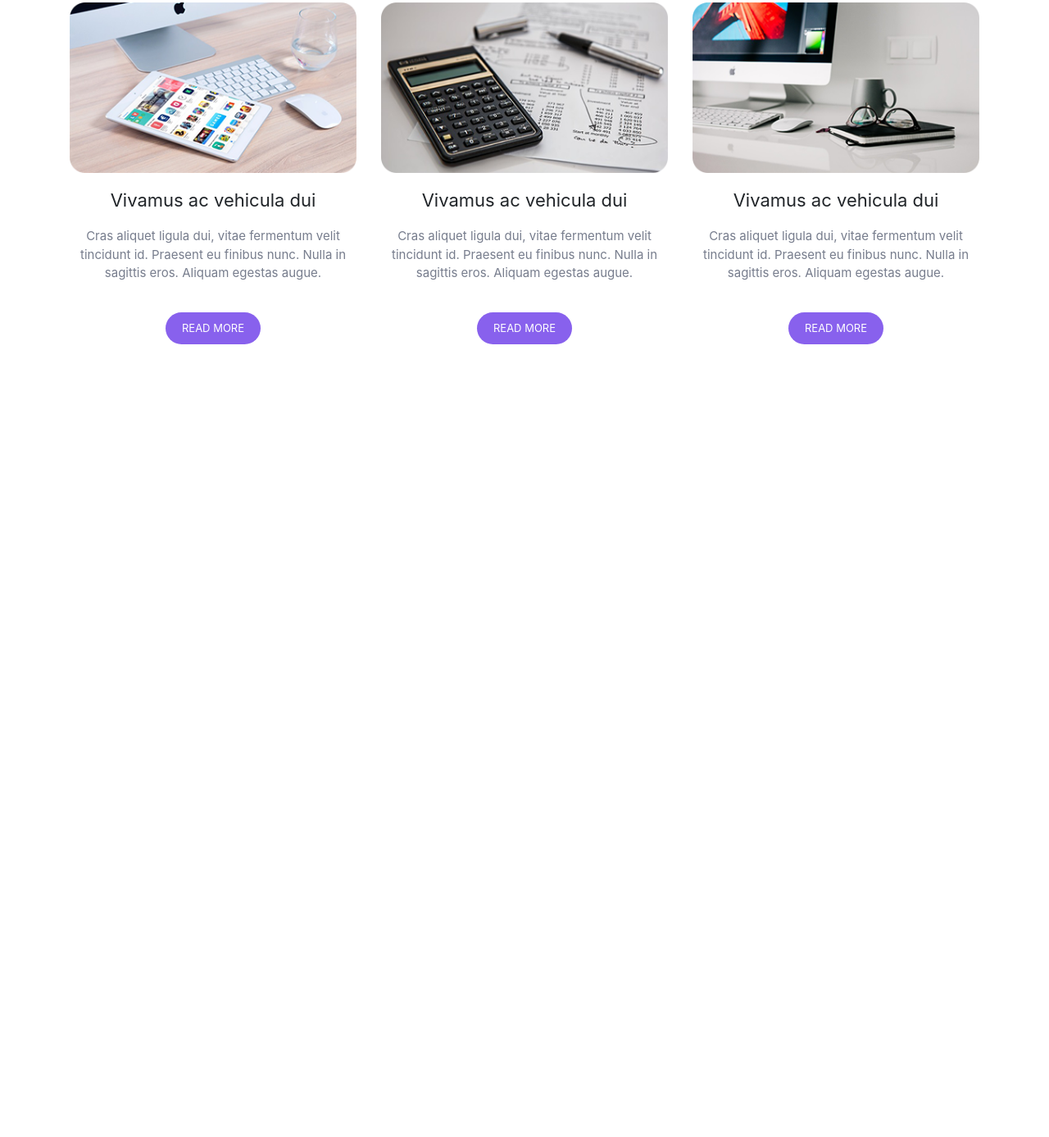
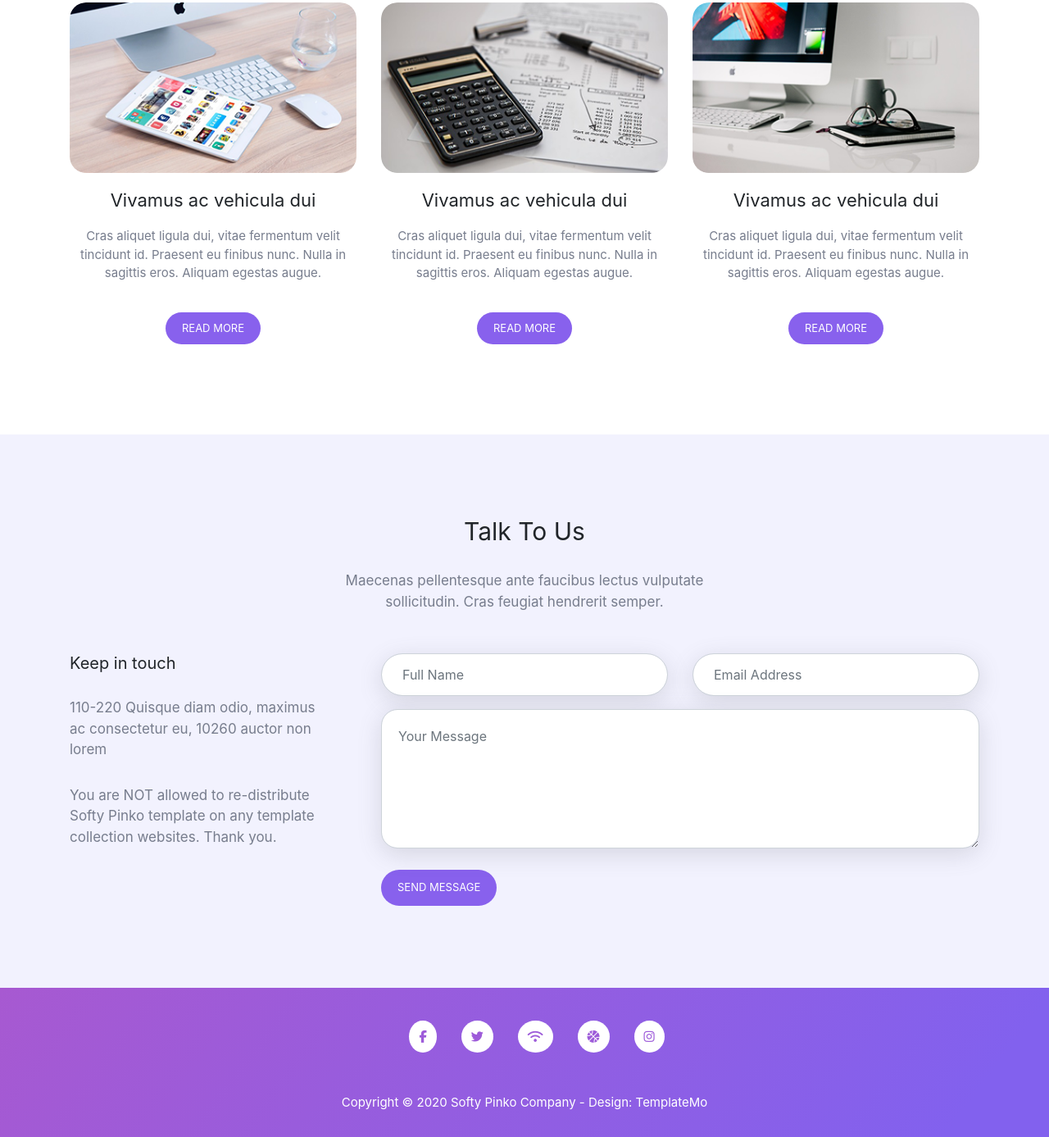
Before and after one commit to TrongTruong20082005/project2, a plain HTML site: page index.html in a window 1280 px wide. Shown: the part 4827-6214 px from the top of the page at 82% size. Before the commit the page ends 5307 px from the top, so only its background shows below. Drawn offline with nearby package versions, Linux system fonts and the light colour scheme; a small style sheet from the web is missing; a web font is replaced by a local one.

Commit message:
hoanthanh

```diff
--- a/asset/css/style.css
+++ b/asset/css/style.css
@@ -565,19 +565,19 @@ top:45%;
 margin: 0;
 margin-bottom: 50px;
 }
-blogentri .inner-box .inner-img {
+.blogentri .inner-box .inner-img {
   width: 100%;
-  aspect-ratio: 4/3;
-  overflow: hidden;
-  border-radius: 20px;
+
+
 }
 
 .blogentri .inner-box .inner-img img {
   width: 100%;
-  height: 100%;
+  height: 80%;
   object-fit: cover;
   object-position: center;
-  display: block;
+
+   border-radius: 20px;
 }
 
 .blogentri .inner-box {
@@ -618,7 +618,7 @@ display: inline-block;
   color: var(--color-two);
   cursor: pointer;
 }
-
+/* end blogentri */
 @media screen and (max-width:991.98px){
   .section-five .inner-box{
    margin-bottom: 20px;
@@ -653,3 +653,141 @@ display: inline-block;
 }
 
 }
+
+.talk{
+  background-color:#F2F2FE;
+  margin-top: 50px;
+  padding: 100px 0;
+}
+
+.talk .inner-head{
+  text-align: center;
+
+}
+
+.talk .inner-head .inner-title{
+  font-weight: 400;
+  font-size: 30px;
+margin-bottom: 30px;
+}
+
+.talk .inner-head .inner-des{
+  color: var(--color-text);
+  font-size: 17px;
+
+max-width: 500px;
+margin: auto;
+margin-bottom: 50px;
+}
+.talk .inner-info{
+  text-align: left;
+  height: 100%;
+}
+.talk .inner-info .info-title{
+  font-size: 20px;
+  font-weight: 400;
+  margin-bottom:  30px;
+}
+
+.talk .inner-info .info-1{
+  font-size: 17px;
+ color: var(--color-text);
+  margin-bottom:  30px;
+  max-width: 300px;
+}
+.talk .inner-info .info-2{
+  font-size: 17px;
+ color: var(--color-text);
+  margin-bottom:  30px;
+  max-width: 300px;
+}
+
+.talk .inner-form input{
+ padding: 25px;
+ border-radius: 50px;
+ box-shadow: rgba(100, 100, 111, 0.2) 0px 7px 29px 0px;
+}
+
+.talk .inner-form textarea{
+ height: 170px;
+ padding: 20px;
+border-radius: 20px;
+box-shadow: rgba(100, 100, 111, 0.2) 0px 7px 29px 0px;
+}
+.talk .inner-form .button{
+ font-size: 13px;
+    border-radius: 20px;
+    padding: 12px 20px;
+ border-radius: 50px;
+ background-color: var(--color-one);
+color: white;
+text-decoration: none;
+margin-top: 10px;
+display: inline-block;
+}
+
+.talk .inner-form .button:hover{
+background-color: var(--color-two);
+
+}
+
+/* --end talk  */
+
+/* footer  */
+.footer{
+  background-image: linear-gradient(127deg, #a759d1 0%, #8261ee 91%);
+  padding-top:40px ;
+
+}
+
+.footer .inner-menu{
+  display: flex;
+  justify-content: center;
+  margin-bottom: 30px;
+}
+.footer .inner-menu ul {
+
+  list-style-type: none;
+display: flex;
+margin: 0;
+padding: 0;
+align-items: center;
+flex-wrap: wrap;
+
+
+}
+
+.footer .inner-menu ul a {
+  padding: 12px;
+  background-color: white;
+  margin-left: 30px;
+  border-radius: 50%;
+  display: flex;
+  justify-content: center;
+  align-items: center;
+  text-decoration: none;
+}
+
+.footer .inner-menu ul a i {
+ font-size: 15px;
+ color: #9d5bd9;
+}
+
+.footer .inner-content  {
+  margin-top: 50px;
+ text-align: center;
+ padding-bottom: 15px;
+}
+
+.footer .inner-content .inner-des {
+ color: white;
+ font-size: 15px;
+}
+
+.footer .inner-menu ul a:hover {
+ background-color: var(--color-two);
+}
+.footer .inner-menu ul a i:hover {
+
+ color:white;
+}
--- a/index.html
+++ b/index.html
@@ -523,10 +523,11 @@ Integer molestie aliquam gravida. Nullam nec arcu finibus, imperdiet nulla vitae
                 <div class="inner-box">
                     <div class="inner-img">
 <img src="./asset/image/blog-item-01.jpg">
-                    </div>
-                    <h3 class="box-title">
+   <h3 class="box-title">
                         Vivamus ac vehicula dui
                     </h3>
+                    </div>
+
                     <p class="box-desc">
                         Cras aliquet ligula dui, vitae fermentum velit tincidunt id. Praesent eu finibus nunc.
                         Nulla in sagittis eros. Aliquam egestas augue.
@@ -539,10 +540,11 @@ Integer molestie aliquam gravida. Nullam nec arcu finibus, imperdiet nulla vitae
                 <div class="inner-box">
                     <div class="inner-img">
 <img src="./asset/image/blog-item-02.jpg">
-                    </div>
-                    <h3 class="box-title">
+<h3 class="box-title">
                         Vivamus ac vehicula dui
                     </h3>
+                    </div>
+
                     <p class="box-desc">
                         Cras aliquet ligula dui, vitae fermentum velit tincidunt id. Praesent eu finibus nunc.
                         Nulla in sagittis eros. Aliquam egestas augue.
@@ -556,10 +558,11 @@ Integer molestie aliquam gravida. Nullam nec arcu finibus, imperdiet nulla vitae
                 <div class="inner-box">
                     <div class="inner-img">
 <img src="./asset/image/blog-item-03.jpg">
-                    </div>
-                    <h3 class="box-title">
+ <h3 class="box-title">
                         Vivamus ac vehicula dui
                     </h3>
+                    </div>
+
                     <p class="box-desc">
                         Cras aliquet ligula dui, vitae fermentum velit tincidunt id. Praesent eu finibus nunc.
                         Nulla in sagittis eros. Aliquam egestas augue.
@@ -570,6 +573,108 @@ Integer molestie aliquam gravida. Nullam nec arcu finibus, imperdiet nulla vitae
            </div>
         </div>
     </div>
+
+    <div class="talk">
+        <div class="container">
+            <div class="inner-head">
+                <h3 class="inner-title">
+Talk To Us
+                </h3>
+                <p class="inner-des">
+Maecenas pellentesque ante faucibus lectus vulputate sollicitudin. Cras feugiat hendrerit semper.
+                </p>
+            </div>
+<div class="row">
+    <div class="col-xl-4 col-lg-4 col-md-6 col-sm-12">
+        <div class="inner-info">
+          <h3 class="info-title">
+            Keep in touch
+          </h3>
+          <p class="info-1">
+            110-220 Quisque diam odio, maximus ac consectetur eu, 10260
+auctor non lorem
+          </p>
+          <P class="info-2">
+            You are NOT allowed to re-distribute Softy Pinko template on any template collection websites. Thank you.
+          </P>
+        </div>
+    </div>
+        <div class="col-xl-8 col-lg-8 col-md-6 col-sm-12">
+            <div class="inner-form">
+                <form action="">
+                    <div class="row">
+                        <div class="col-xl-6 col-lg-6 col-md-12">
+                            <div class="form-group">
+                               <input type="text" class="form-control" placeholder="Full Name">
+                            </div>
+                        </div>
+
+
+                         <div class="col-xl-6 col-lg-6 col-md-12">
+                            <div class="form-group">
+                               <input type="email" class="form-control" placeholder="Email Address">
+                            </div>
+                        </div>
+
+                        <div class="col-12">
+                            <div class="form-group">
+   <textarea class="form-control" placeholder="Your Message"></textarea>
+                            </div>
+
+                        </div>
+                    </div>
+                </form>
+                <a class="button" href="#">
+                SEND MESSAGE
+            </a>
+            </div>
+
+        </div>
+    </div>
+</div>
+        </div>
+    <footer class="footer">
+        <div class="container">
+          <div class="inner-menu">
+
+
+                <ul >
+                    <li>
+                        <a href="#">
+                            <i class="fa-brands fa-facebook-f"></i>
+                        </a>
+                    </li>
+                     <li>
+                        <a href="#">
+                           <i class="fa-brands fa-twitter"></i>
+                        </a>
+                    </li>
+
+                  <li>
+                        <a href="#">
+                           <i class="fa-solid fa-wifi"></i>
+                        </a>
+                    </li>
+
+                      <li>
+                        <a href="#">
+                         <i class="fa-solid fa-basketball"></i>
+                        </a>
+                    </li>
+                      <li>
+                        <a href="#">
+                       <i class="fa-brands fa-instagram"></i>
+                        </a>
+                    </li>
+                </ul>
+             </div>
+             <div class="inner-content">
+                <p class="inner-des">
+                    Copyright © 2020 Softy Pinko Company - Design: TemplateMo
+                </p>
+             </div>
+        </div>
+    </footer>
 </body>
 
 </html>
```
